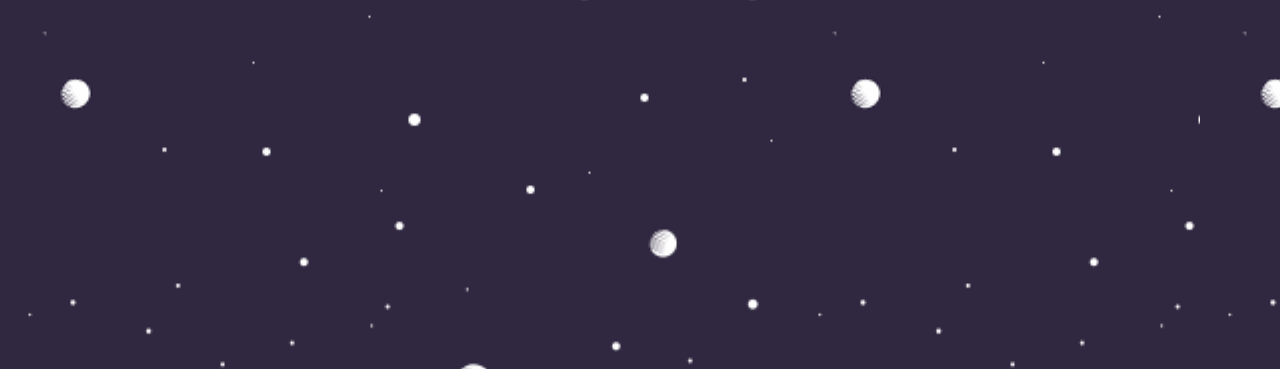
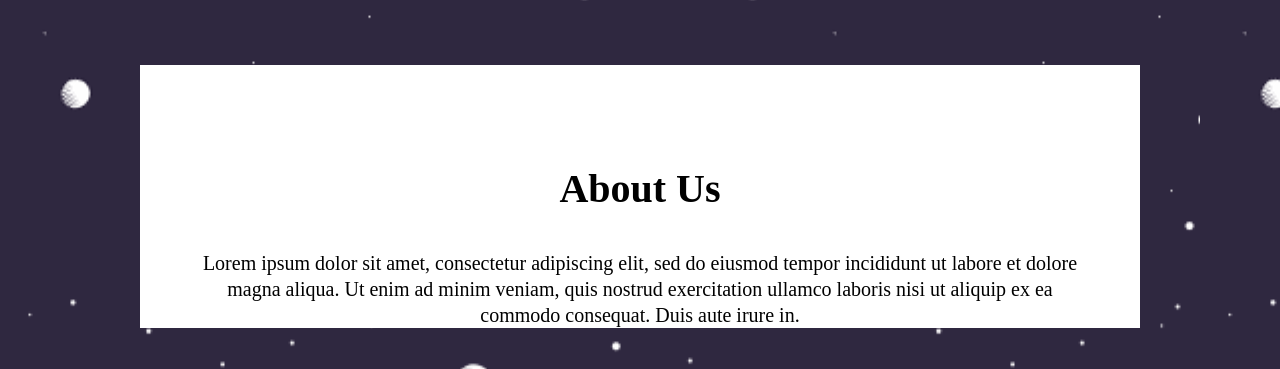
Before and after one commit to shsachdev/ls202, a plain HTML site: page company_splash_page/homepage.html in a window 1280 px wide. Shown: the part 431-800 px from the top of the page. Drawn offline with Linux system fonts and the light colour scheme.

Commit message:
title, logo, main body complete

```diff
--- a/company_splash_page/homepage.html
+++ b/company_splash_page/homepage.html
@@ -11,5 +11,12 @@
         <img src="logo.png" alt="Logo" class="center">
       </figure>
     </header>
+
+    <section>
+      <h1 class="sub-heading"> About Us </h1>
+      <p class="body_text">
+        Lorem ipsum dolor sit amet, consectetur adipiscing elit, sed do eiusmod tempor incididunt ut labore et dolore magna aliqua. Ut enim ad minim veniam, quis nostrud exercitation ullamco laboris nisi ut aliquip ex ea commodo consequat. Duis aute irure in.
+      </p>
+    </section>
   </body>
 </html>
--- a/company_splash_page/stylesheet.css
+++ b/company_splash_page/stylesheet.css
@@ -1,5 +1,6 @@
 body {
-  background-image: url('bg_body.gif')
+  background-image: url('bg_body.gif');
+  font-family: Arial serif;
 }
 
 figure {
@@ -11,3 +12,27 @@ figure {
   margin-left: auto;
   margin-right: auto;
 }
+
+section {
+  background-color: white;
+  box-sizing: border-box;
+  margin-left: auto;
+  margin-right: auto;
+  margin-top: 93px;
+  width: 1000px;
+}
+
+.sub-heading {
+  font-size: 40px;
+  text-align: center;
+  padding-top: 100px;
+  padding-bottom: 5px;
+}
+
+.body_text {
+  line-height: 1.3;
+  font-size: 20px;
+  padding-left: 50px;
+  padding-right: 50px;
+  text-align: center;
+}
```
